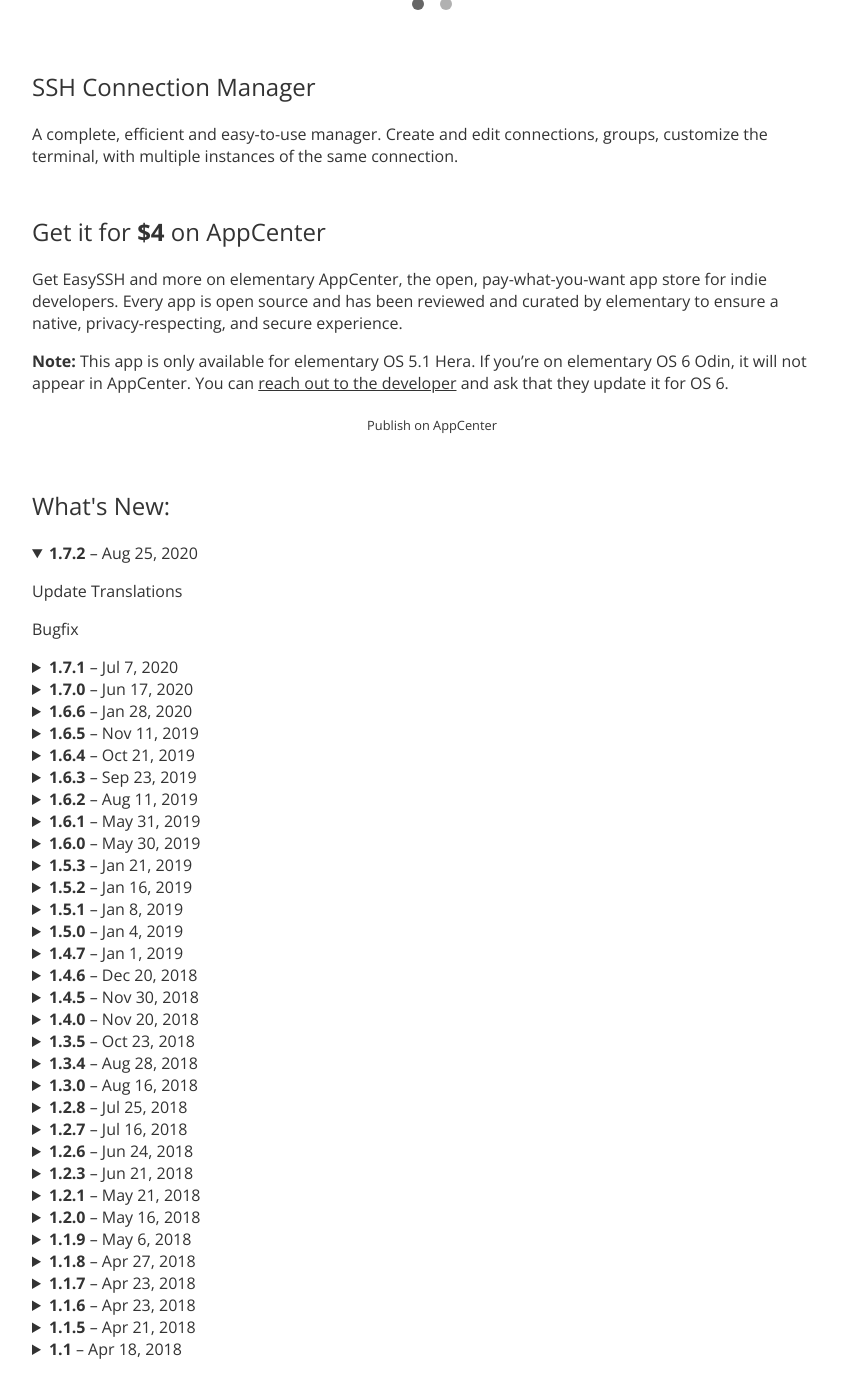
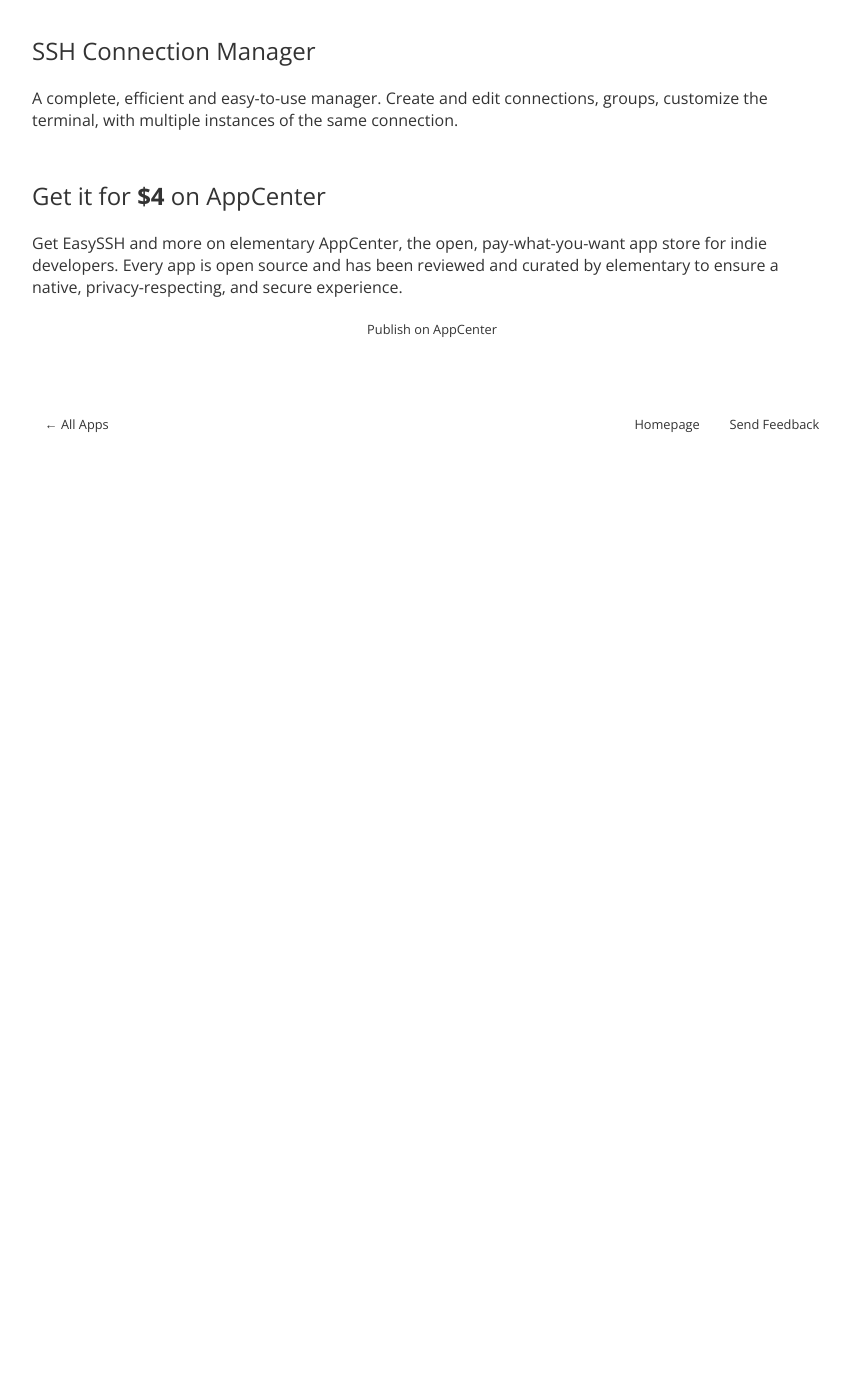
Before and after one commit to elementary/appcenter-web, a Jekyll site: the page built from _apps/com.github.muriloventuroso.easyssh.md, in a window 1280 px wide and 1400 px high, scrolled down 442 px. Shown: the whole window, without its empty margins (208-1057 px from the left). Built offline with Jekyll 4.4.1, drawn with Linux system fonts in a browser that asks for light colours; nearby versions of some CDN libraries; after the commit the page ends 900 px from its top, so only the background shows below that; grey boxes are pictures that could not be loaded.

```diff
--- a/_apps/com.github.muriloventuroso.easyssh.md
+++ b/_apps/com.github.muriloventuroso.easyssh.md
@@ -5,214 +5,20 @@ summary: "SSH Connection Manager"
 developer: "Murilo Venturoso"
 homepage: https://github.com/muriloventuroso/easyssh
 help_page: false
-bugtracker: false
-dist: hera
+bugtracker: https://github.com/muriloventuroso/easyssh/issues
+dist: flatpak
 screenshots:
-  - https://appstream.elementary.io/appcenter/media/bionic/com/github/muriloventuroso.easyssh/221F03F010F96345032453D72FD36A60/screenshots/image-1_orig.png
-  - https://appstream.elementary.io/appcenter/media/bionic/com/github/muriloventuroso.easyssh/221F03F010F96345032453D72FD36A60/screenshots/image-2_orig.png
+  - https://raw.githubusercontent.com/muriloventuroso/easyssh/master/data/screenshot.png
 icons:
-  "64": https://appstream.elementary.io/appcenter/media/bionic/com/github/muriloventuroso.easyssh/221F03F010F96345032453D72FD36A60/icons/64x64/com.github.muriloventuroso.easyssh_com.github.muriloventuroso.easyssh.png
-  "128": https://appstream.elementary.io/appcenter/media/bionic/com/github/muriloventuroso.easyssh/221F03F010F96345032453D72FD36A60/icons/128x128/com.github.muriloventuroso.easyssh_com.github.muriloventuroso.easyssh.png
-  "64@2": https://appstream.elementary.io/appcenter/media/bionic/com/github/muriloventuroso.easyssh/221F03F010F96345032453D72FD36A60/icons/64x64@2/com.github.muriloventuroso.easyssh_com.github.muriloventuroso.easyssh.png
+  '64': https://flatpak.elementary.io/repo/appstream/x86_64/icons/64x64/com.github.muriloventuroso.easyssh.png
+  '128': https://flatpak.elementary.io/repo/appstream/x86_64/icons/128x128/com.github.muriloventuroso.easyssh.png
 color:
   primary: "#ffe16b"
   primary-text: "#000"
 price: 4
 releases:
-- version: 1.7.2
-  unix-timestamp: 1598313600
-  description: |-
-    <p>Update Translations</p>
 
-    <p>Bugfix</p>
-- version: 1.7.1
-  unix-timestamp: 1594080000
-  description: |-
-    <p>Update Translations</p>
-
-    <p>Bugfix</p>
-- version: 1.7.0
-  unix-timestamp: 1592352000
-  description: |-
-    <p>Audible Bell Control</p>
-
-    <p>Bugfix</p>
-- version: 1.6.6
-  unix-timestamp: 1580169600
-  description: |-
-    <p>Control scrollback lines</p>
-- version: 1.6.5
-  unix-timestamp: 1573430400
-  description: |-
-    <p>Bugfix</p>
-
-    <p>Update Translations</p>
-- version: 1.6.4
-  unix-timestamp: 1571616000
-  description: |-
-    <p>Local Connections</p>
-
-    <p>Urgent bugfix in load ssh config</p>
-
-    <p>Other bugfix</p>
-
-    <p>Update Translations</p>
-- version: 1.6.3
-  unix-timestamp: 1569196800
-  description: |-
-    <p>Bugfix</p>
-
-    <p>Update Translations</p>
-- version: 1.6.2
-  unix-timestamp: 1565481600
-  description: |-
-    <p>Change tab name</p>
-
-    <p>Extra arguments</p>
-
-    <p>Bugfix</p>
-- version: 1.6.1
-  unix-timestamp: 1559260800
-  description: |-
-    <p>Update Screenshots</p>
-- version: 1.6.0
-  unix-timestamp: 1559174400
-  description: |-
-    <p>Basic Bookmarks</p>
-
-    <p>Bugfix</p>
-- version: 1.5.3
-  unix-timestamp: 1548028800
-  description: |-
-    <p>Close all connections</p>
-- version: 1.5.2
-  unix-timestamp: 1547596800
-  description: |-
-    <p>Update translations</p>
-
-    <p>Bugfix</p>
-- version: 1.5.1
-  unix-timestamp: 1546905600
-  description: |-
-    <p>Terminal Search</p>
-
-    <p>Shortcuts</p>
-- version: 1.5.0
-  unix-timestamp: 1546560000
-  description: |-
-    <p>Account Management</p>
-- version: 1.4.7
-  unix-timestamp: 1546300800
-  description: |-
-    <p>Bugfix</p>
-- version: 1.4.6
-  unix-timestamp: 1545264000
-  description: |-
-    <p>Duplicate connections</p>
-
-    <p>Badge counter of open connections in hosts list</p>
-
-    <p>Bugfix</p>
-- version: 1.4.5
-  unix-timestamp: 1543536000
-  description: |-
-    <p>Allow ESC as command in SSH</p>
-
-    <p>Update Translations</p>
-- version: 1.4.0
-  unix-timestamp: 1542672000
-  description: |-
-    <p>Bugfix</p>
-
-    <p>Encrypt Data</p>
-- version: 1.3.5
-  unix-timestamp: 1540252800
-  description: |-
-    <p>Bugfix</p>
-
-    <p>New Translations</p>
-- version: 1.3.4
-  unix-timestamp: 1535414400
-  description: |-
-    <p>Bugfix</p>
-- version: 1.3.0
-  unix-timestamp: 1534377600
-  description: |-
-    <p>New Icons</p>
-
-    <p>Sync ~/.ssh/config</p>
-
-    <p>Bugfix</p>
-- version: 1.2.8
-  unix-timestamp: 1532476800
-  description: |-
-    <p>Bugfix</p>
-
-    <p>Badge counter for unread changes in terminal</p>
-- version: 1.2.7
-  unix-timestamp: 1531699200
-  description: |-
-    <p>Update for Juno</p>
-- version: 1.2.6
-  unix-timestamp: 1529798400
-  description: |-
-    <p>Bugfix</p>
-- version: 1.2.3
-  unix-timestamp: 1529539200
-  description: |-
-    <p>Dark Theme</p>
-
-    <p>Forwarded Ports</p>
-
-    <p>Bugfix</p>
-- version: 1.2.1
-  unix-timestamp: 1526860800
-  description: |-
-    <p>Show in the file manager</p>
-- version: 1.2.0
-  unix-timestamp: 1526428800
-  description: |-
-    <p>Restore opened hosts</p>
-
-    <p>Bugfix</p>
-- version: 1.1.9
-  unix-timestamp: 1525564800
-  description: |-
-    <p>Здравствуй! Added Russian translations thanks to camellan</p>
-
-    <p>Infinite scrollback</p>
-- version: 1.1.8
-  unix-timestamp: 1524787200
-  description: |-
-    <p>Bugfix</p>
-- version: 1.1.7
-  unix-timestamp: 1524441600
-  description: |-
-    <p>Unread icon for new terminal interactions</p>
-
-    <p>Connection in first tab</p>
-
-    <p>Add translate to pt-br</p>
-
-    <p>Bugfix</p>
-- version: 1.1.6
-  unix-timestamp: 1524441600
-  description: |-
-    <p>Menu in item</p>
-
-    <p>Double click to open connection</p>
-
-    <p>Bugfix</p>
-- version: 1.1.5
-  unix-timestamp: 1524268800
-  description: |-
-    <p>Scrollbar, alphabetical order in hosts list and bugfix</p>
-- version: 1.1
-  unix-timestamp: 1524009600
-  description: |-
-    <p>Initial release</p>
-redirect_from:
-  - /com.github.muriloventuroso.easyssh.desktop/
+redirect_from: /com.github.muriloventuroso.easyssh.desktop/
 ---
 
 <p>A complete, efficient and easy-to-use manager. Create and edit connections, groups, customize the terminal, with multiple instances of the same connection.</p>
```
